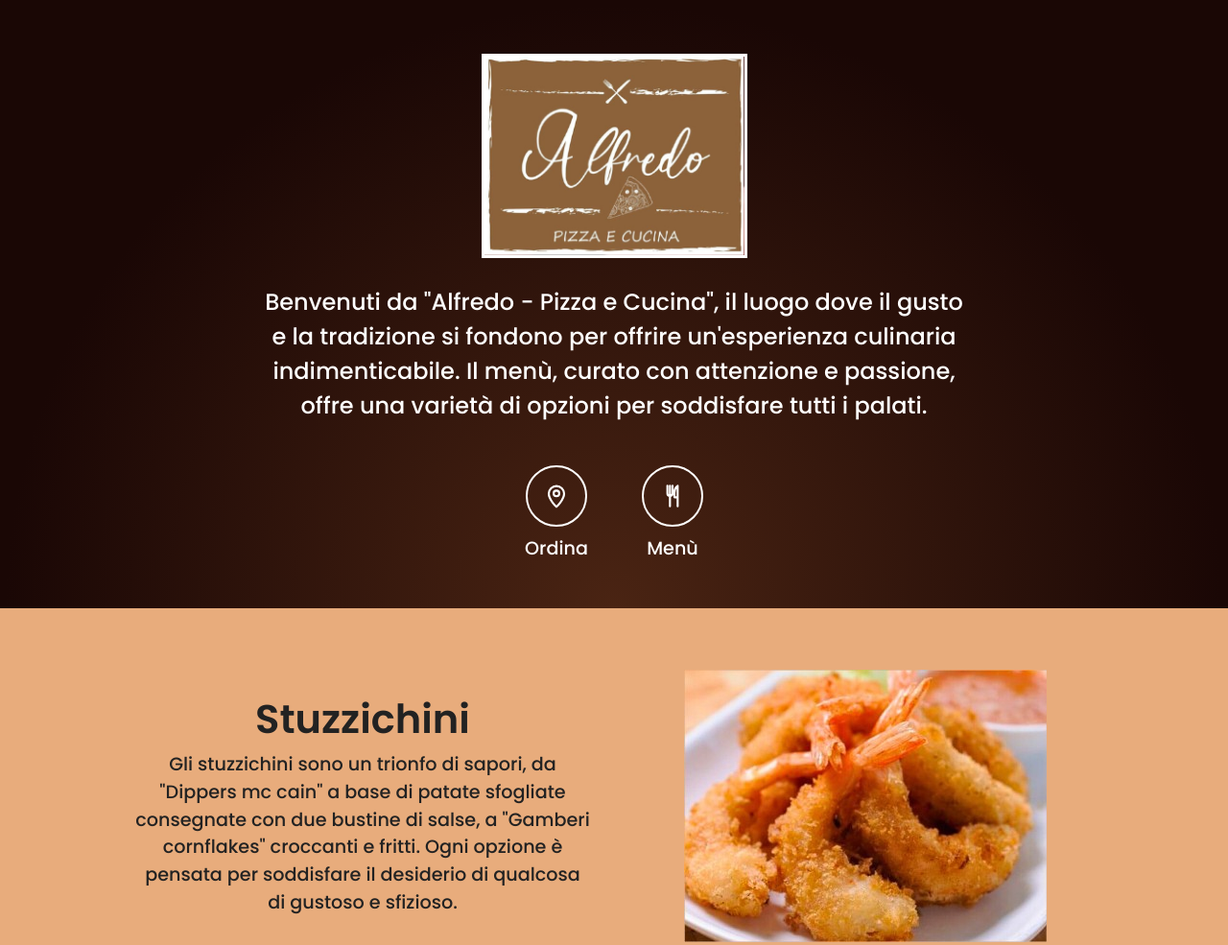
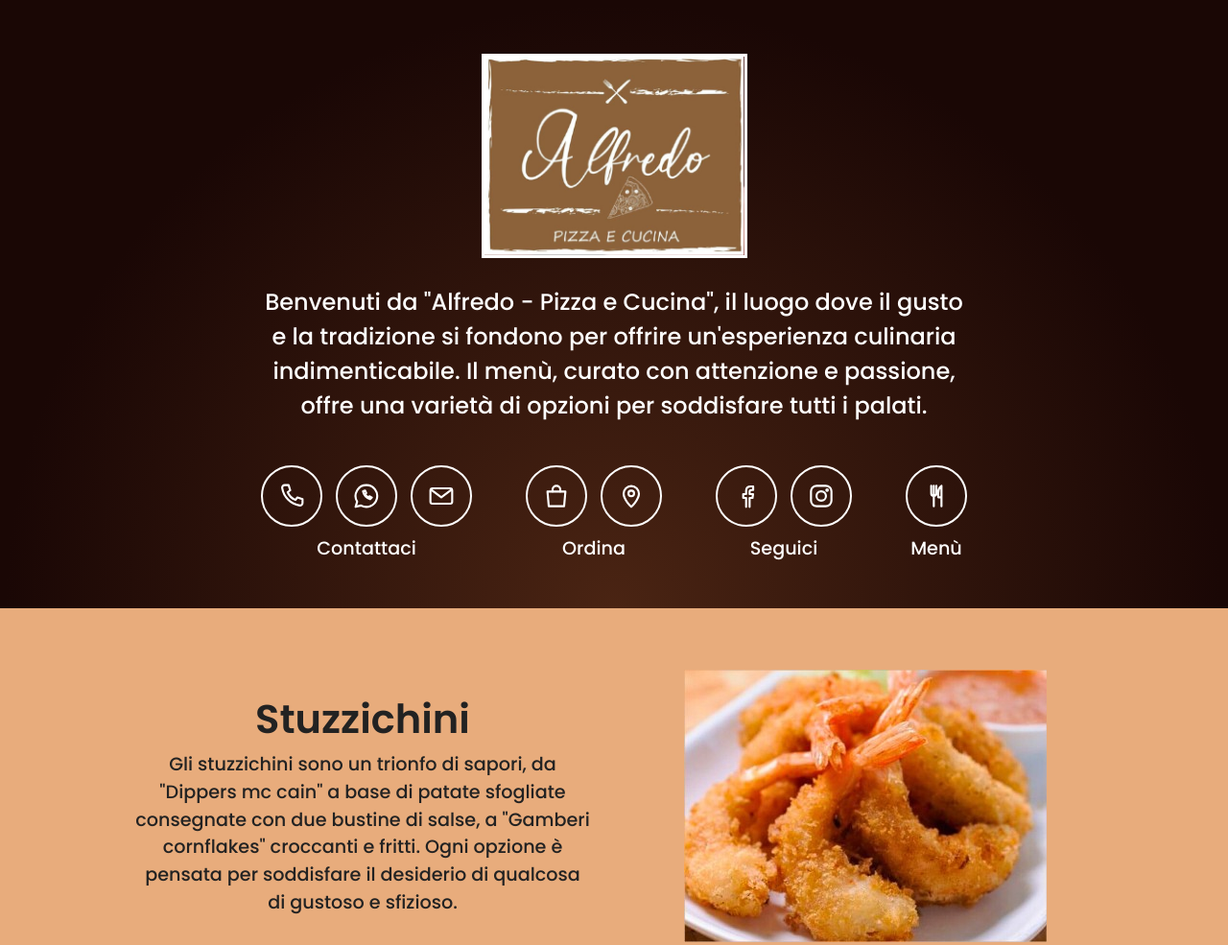
Before and after one commit to Roccotot/Alfredo-Pizza-e-cucina, a plain HTML site: page index.html in a window 1280 px wide. Shown: the top 985 px of the page at 96% size. Drawn offline with nearby package versions, Linux system fonts and the light colour scheme.

Commit message:
Attiva i pulsanti di contatto, ordine e social
Co-Authored-By: Claude Fable 5.2 <noreply@anthropic.com>
Claude-Session: https://claude.ai/code/session_01W2W3Ffb8NYsXHMetHLMP1i

```diff
--- a/index.html
+++ b/index.html
@@ -155,13 +155,13 @@
 <script>
 // Collegamenti dei pulsanti in alto. Un pulsante con valore vuoto ("") resta nascosto.
 var LINKS = {
-  telefono:  "",   // es. "tel:+390885000000"
-  whatsapp:  "",   // es. "https://wa.me/390000000000"
-  email:     "",   // es. "mailto:info@alfredopizzaecucina.com"
-  deliveroo: "",   // link al ristorante su Deliveroo
-  mappa:     "https://www.google.com/maps/search/?api=1&query=Alfredo+Pizza+e+Cucina%2C+Viale+Russia+11%2C+71042+Cerignola+FG",
-  facebook:  "",   // link alla pagina Facebook
-  instagram: ""    // link al profilo Instagram
+  telefono:  "tel:+393296694396",
+  whatsapp:  "https://wa.me/393296694396",
+  email:     "mailto:alfredopizzaecucina@gmail.com",
+  deliveroo: "https://deliveroo.it/it/menu/cerignola/cerignola/alfredo-pizza-e-cucina",
+  mappa:     "https://maps.app.goo.gl/W4oKCNbsRnw3akcH8",
+  facebook:  "https://www.facebook.com/profile.php?id=100063572559343",
+  instagram: "https://www.instagram.com/alfredo_pizzaecucina/"
 };
 document.querySelectorAll("[data-link]").forEach(function (a) {
   var url = LINKS[a.dataset.link];
```
